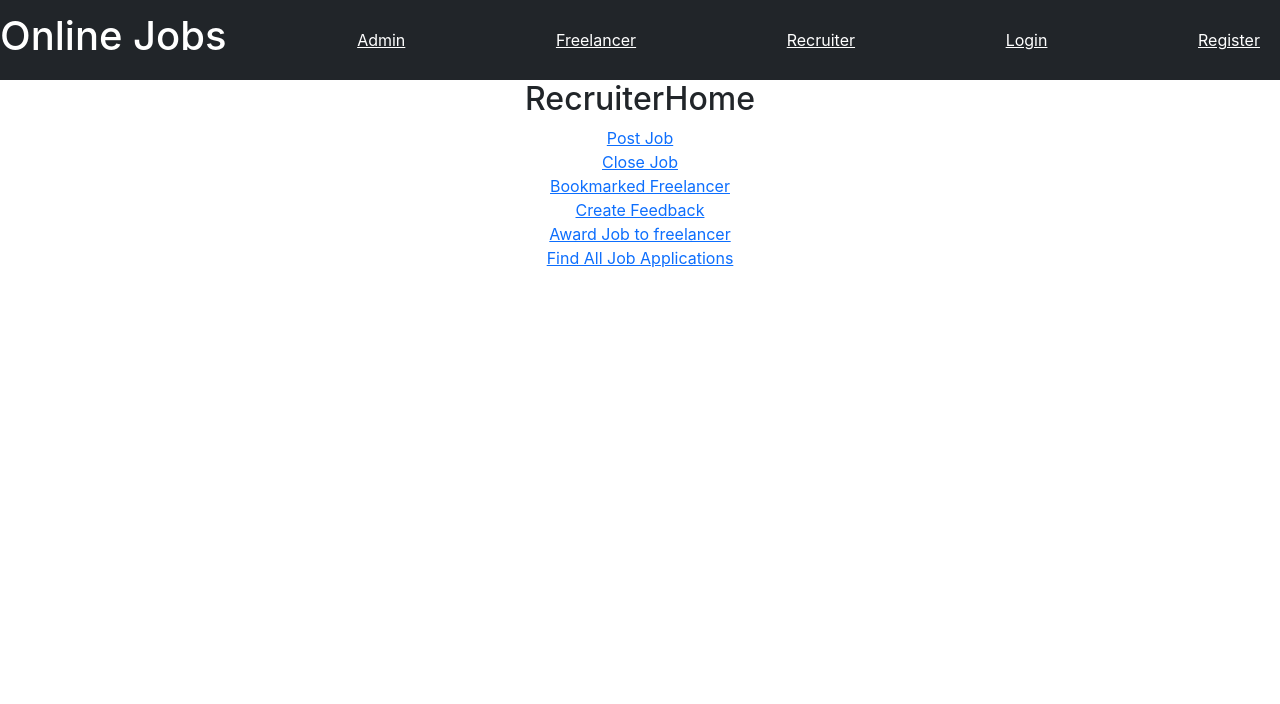
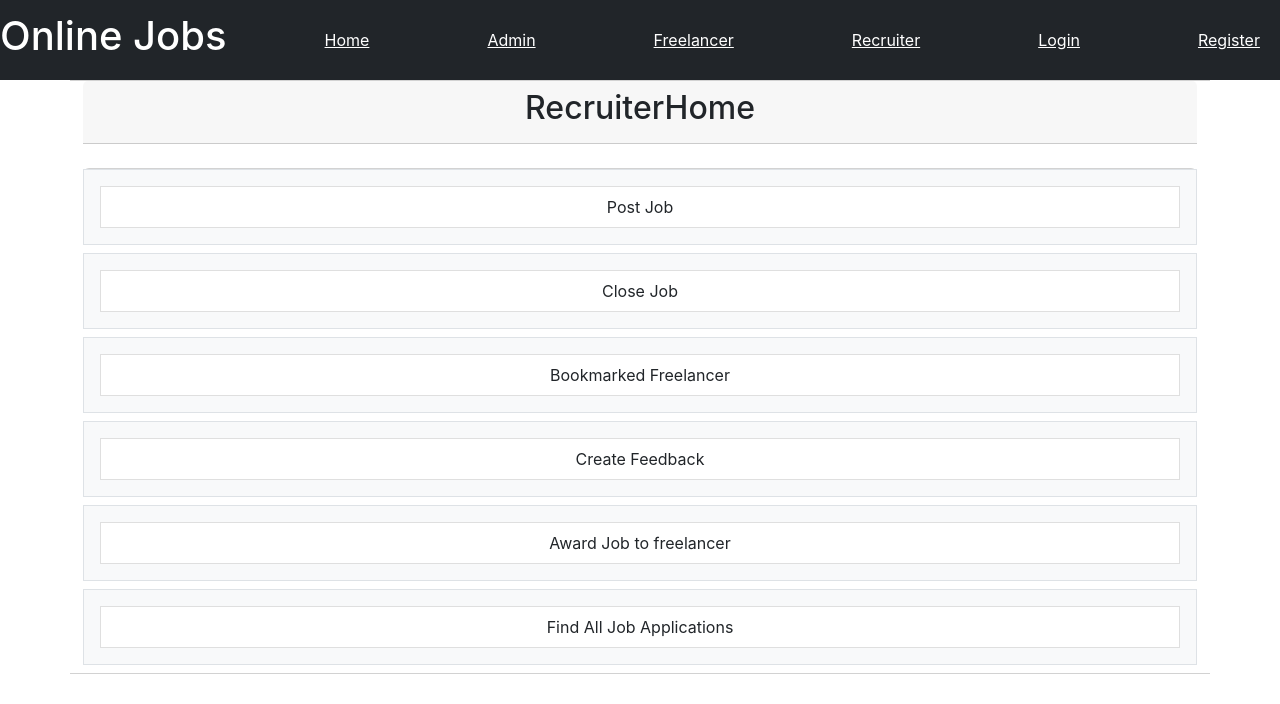
Before and after one commit to Git-Pratik97/online-jobs-new, a React (Create React App) app: page /recruiter in a window 1280 px wide. Shown: the top 704 px of the page. Built offline with nearby package versions, Linux system fonts and the light colour scheme.

Commit message:
Added Styling to Nav and Home pages

```diff
--- a/src/components/Recruiter/RecruiterHome.js
+++ b/src/components/Recruiter/RecruiterHome.js
@@ -1,31 +1,54 @@
-import React from 'react'
-import { Link } from 'react-router-dom';
+import React from "react";
+import { Link } from "react-router-dom";
 
 function RecruiterHome() {
   return (
-    <div>
+    <div className="container overflow-hidden text-center">
+  <div className="row gx-5">
+    <div className="card">
+      <div className="card-header">
         <h2>RecruiterHome</h2>
-        <div><Link to='/PostJob/'>Post Job</Link></div>
+      </div>
+      <br/>
+      <div id="list-example" className="list-group">
+      <div className="card-title">
+      <div className="p-3 border bg-light">
+          <Link className="list-group-item list-group-item-action" to="/PostJob/">Post Job</Link>
+        </div>
+      </div>
+      <div className="card-title">
+      <div className="p-3 border bg-light">
+          <Link className="list-group-item list-group-item-action" to="/closejob">Close Job</Link>
+        </div>
+      </div>
 
-        <div><Link to='/closejob'>Close Job</Link></div>
+      <div className="card-title">
 
-
-
-        <div><Link  to="/bookmarked_freelancer">
-          Bookmarked Freelancer
-        </Link>
+      <div className="p-3 border bg-light">
+          <Link className="list-group-item list-group-item-action" to="/bookmarked_freelancer">Bookmarked Freelancer</Link>
         </div>
 
-        <div>
-        <Link to="/createfeedback">Create Feedback</Link>
       </div>
-
-        <div><Link to='/awardjob'>Award Job to freelancer</Link></div>
-
-        <div><Link to='/findalljobs'>Find All Job Applications</Link></div>
+      <div className="card-title">
+      <div className="p-3 border bg-light">
+          <Link className="list-group-item list-group-item-action" to="/createfeedback">Create Feedback</Link>
+        </div>
+      </div>
+      <div className="card-title">
+      <div className="p-3 border bg-light">
+          <Link className="list-group-item list-group-item-action" to="/awardjob">Award Job to freelancer</Link>
+        </div>
+      </div>
+      <div className="card-title">
+      <div className="p-3 border bg-light">
+          <Link className="list-group-item list-group-item-action" to="/findalljobs">Find All Job Applications</Link>
+        </div>
+      </div>
     </div>
-
+    </div>
+    </div>
+    </div>
   );
-};
+}
 
 export default RecruiterHome;
--- a/src/components/admin/Admin.js
+++ b/src/components/admin/Admin.js
@@ -3,17 +3,27 @@ import { Link } from 'react-router-dom'
 
 const Admin = () => {
   return (
-    <div>
+    <div className="container overflow-hidden text-center">
+    <div className="row gx-5">
+      <div className="card">
+        <div className="card-header">
         <h1>Admin</h1>
-
-        <div>
-        <Link to="recruiter/findrecruiter">Find Recruiter By ID</Link>
+        </div>
+      <br/>
+      <div id="list-example" className="list-group">
+      <div className="card-title">
+      <div className="p-3 border bg-light">
+        <Link className="list-group-item list-group-item-action" to="recruiter/findrecruiter">Find Recruiter By ID</Link>
+        </div>
       </div>
-      <div>
-        <Link to='freelancer/findfreelancer'>Find Freelancer By ID</Link>
+      <div className="card-title">
+      <div className="p-3 border bg-light">
+        <Link className="list-group-item list-group-item-action" to='freelancer/findfreelancer'>Find Freelancer By ID</Link>
         </div>
-
-
+      </div>
+    </div>
+    </div>
+    </div>
     </div>
   )
 }
--- a/src/components/freelancer/FreelancerHome.js
+++ b/src/components/freelancer/FreelancerHome.js
@@ -3,40 +3,57 @@ import { Link } from "react-router-dom";
 
 const FreelancerHome = () => {
   return (
+    <div class="container">
+  <div class="row gx-5">
     <div class="card">
       <div class="card-header">
         <h2>Freelancer Home</h2>
-      </div>
-      <div class="card-body">
-        <Link to="/showalljobapplicationsbyfreelancer">
+        </div>
+        <br/>
+      <div id="list-example" class="list-group">
+      <div class="card-title ">
+      <div class="p-3 border bg-light">
+        <Link className="list-group-item list-group-item-action " to="/showalljobapplicationsbyfreelancer">
           Show All job Applications by Freelancer ID
         </Link>
+        </div>
       </div>
-      {/* <div><Link to='/freelancer/awardjob'>Award Job to Freelancer</Link></div> */}
-
       <div class="card-title">
-        <Link to="/SkillExperience/">SkillExperience</Link>
+      <div class="p-3 border bg-light">
+        <Link className="list-group-item list-group-item-action" to="/SkillExperience/">SkillExperience</Link>
+        </div>
       </div>
 
       <div class="card-title">
-        <Link to="/MySkills/">MySkills</Link>
-      </div>
 
-      {/* <li className="nav-item"> */}
-      <div class="card-title">
-        <Link to="/bookmarkjobs">Bookmark Jobs</Link>
+      <div class="p-3 border bg-light">
+        <Link className="list-group-item list-group-item-action" to="/MySkills/">MySkills</Link>
+        </div>
+
+ </div>
+ <div class="card-title">
+ <div class="p-3 border bg-light">
+        <Link className="list-group-item list-group-item-action" to="/bookmarkjobs">Bookmark Jobs</Link>
+        </div>
       </div>
       <div class="card-title">
-        <Link to="/searchjobs">Search Jobs</Link>
+      <div class="p-3 border bg-light">
+        <Link className="list-group-item list-group-item-action" to="/searchjobs">Search Jobs</Link>
+        </div>
       </div>
       <div class="card-title">
-        <Link to="/findbyid">Find Freelancer By ID</Link>
+      <div class="p-3 border bg-light">
+        <Link className="list-group-item list-group-item-action" to="/findbyid">Find Freelancer By ID</Link>
+        </div>
       </div>
       <div class="card-title">
-        <Link to="/findfeedbacksbyid">Find Feedbacks By Id</Link>
+      <div class="p-3 border bg-light">
+        <Link className="list-group-item list-group-item-action" to="/findfeedbacksbyid">Find Feedbacks By Id</Link>
+        </div>
       </div>
-
-      {/* </li> */}
+    </div>
+    </div>
+    </div>
     </div>
   );
 };
--- a/src/layout/Nav.js
+++ b/src/layout/Nav.js
@@ -9,6 +9,9 @@ const Nav = () => {
     <nav className="navbar navbar-dark bg-dark">
       <h1>Online Jobs</h1>
       <ul>
+      <Link style={navStyle} to="/">
+          <li>Home</li>
+        </Link>
         <Link style={navStyle} to="/admin">
           <li>Admin</li>
         </Link>
```
